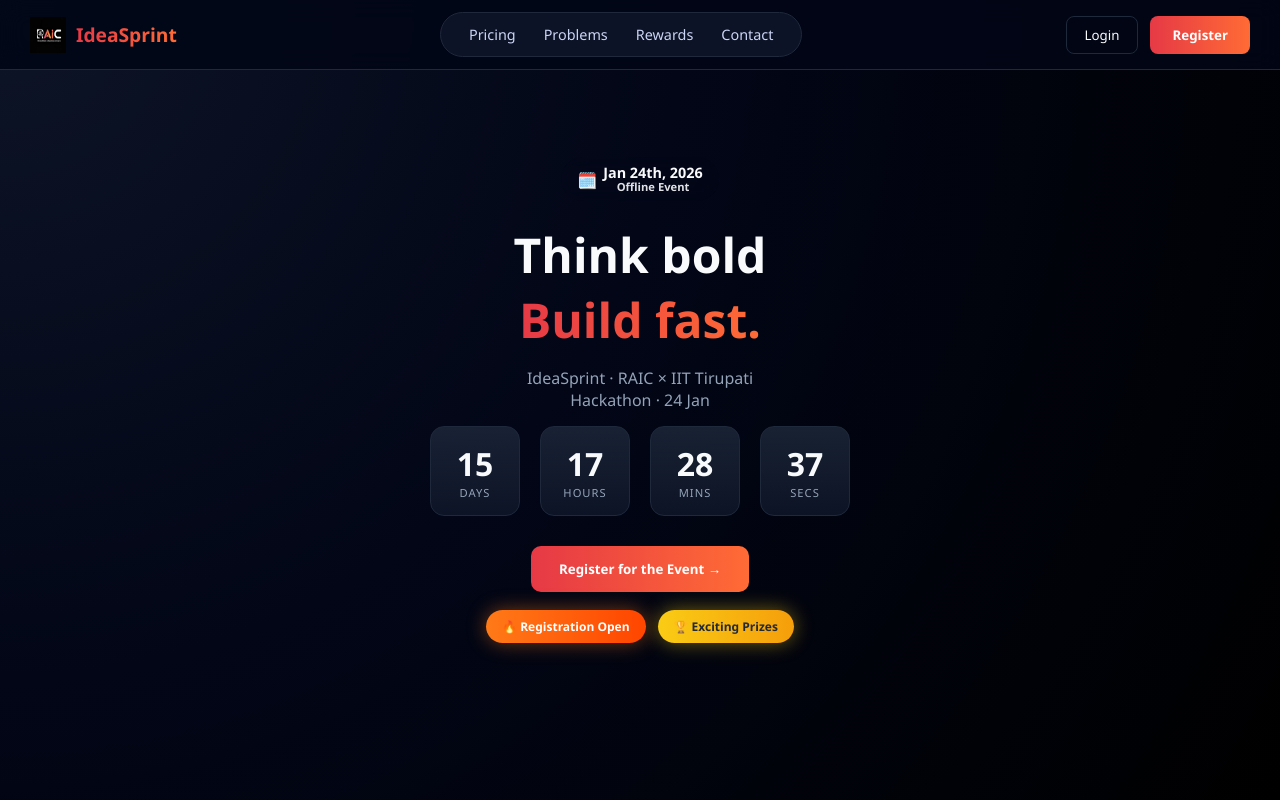
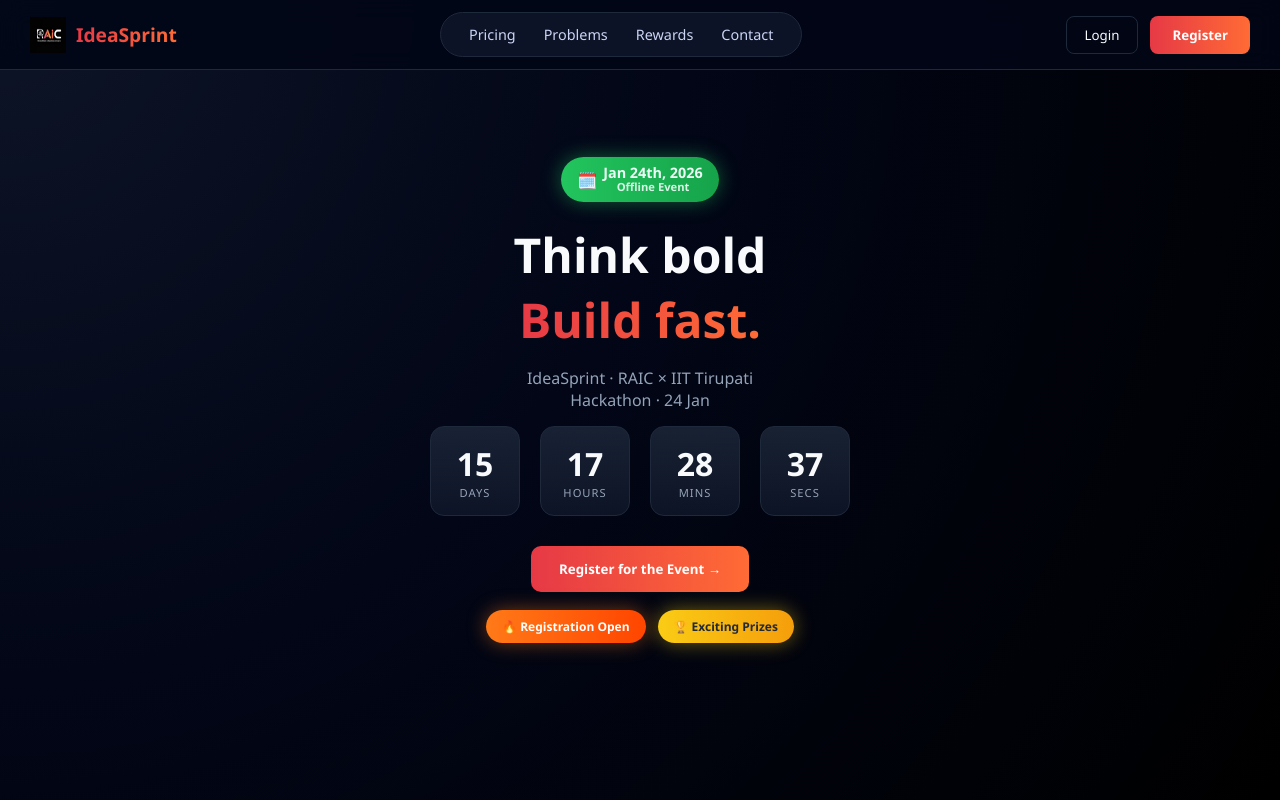
Before and after one commit to akash-1316/ideasprint-frontend, a React (Vite) app: page / in a window 1280 px wide. Shown: the top 800 px of the page. Built offline with nearby package versions, Linux system fonts and the light colour scheme.

Commit message:
Update home.css

```diff
--- a/src/pages/Home/home.css
+++ b/src/pages/Home/home.css
@@ -48,7 +48,7 @@
   cursor: pointer;
 }
 
-/* ================= DATE PILL ================= */
+/* ================= DATE PILL BASE ================= */
 
 .date-pill {
   display: flex;
@@ -96,7 +96,14 @@
   gap: 6px;
 }
 
-/* 🔥 Registration Open + Date Pill */
+/* 🟢 DATE – GREEN */
+.offer-pill.date-green {
+  background: linear-gradient(90deg, #22c55e, #16a34a);
+  color: #ecfdf5;
+  box-shadow: 0 0 20px rgba(34, 197, 94, 0.45);
+}
+
+/* 🔥 Registration Open */
 .offer-pill.open {
   background: linear-gradient(90deg, #ff7a18, #ff4500);
   color: #ffffff;
```
